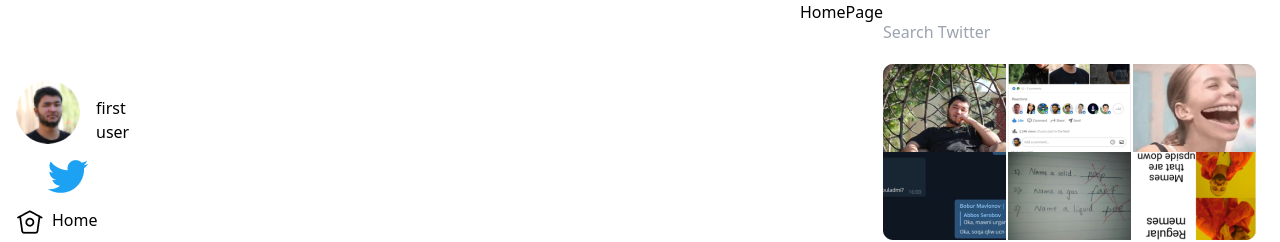
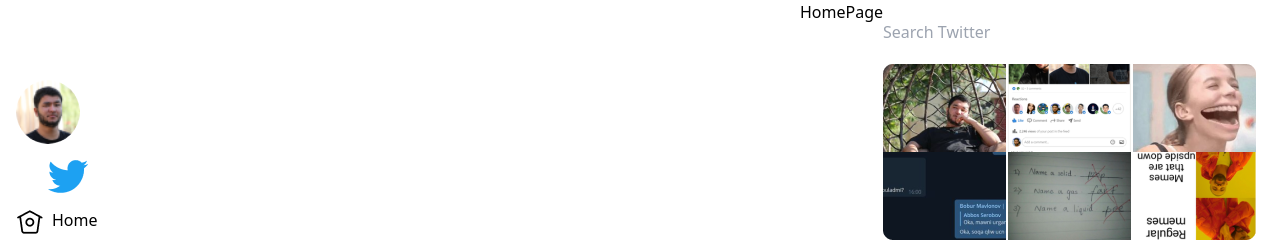
Before and after one commit to burgokmen/MockTwitterXfrontend, a React (Vite) app: page /home in a window 1280 px wide. Shown: the top 242 px of the page. Built offline with nearby package versions, Linux system fonts and the light colour scheme.

Commit message:
CREATE UPDATE datacontext  created, props

```diff
--- /dev/null
+++ b/src/contexts/DataContext.tsx
@@ -0,0 +1,54 @@
+import { Dispatch, SetStateAction, createContext, useState } from "react";
+
+export type Profile = {
+  id: number;
+  userHandle: string;
+  firstName: string;
+  lastName: string;
+  email: string;
+  password: string;
+  cellular: string;
+  birthday: Date;
+  location: string;
+  profilePicture: string;
+  profileWallpaper: string;
+  createdAt: string;
+};
+
+export interface ProfileContextInterface {
+  profile: Profile;
+  setProfile: Dispatch<SetStateAction<Profile>>;
+}
+
+const defaultProfile = {
+  profile: {
+    id: 0,
+    userHandle: "",
+    firstName: "",
+    lastName: "",
+    email: "",
+    password: "",
+    cellular: "",
+    birthday: "2000-01-01" as unknown as Date,
+    location: "",
+    profilePicture: "",
+    profileWallpaper: "",
+    createdAt: "",
+  },
+  setProfile: (profile: Profile) => {},
+} as ProfileContextInterface;
+
+export const ProfileContext = createContext(defaultProfile);
+
+type ProfileProviderProps = {
+  children: React.ReactNode;
+};
+
+export default function ProfileProvider({ children }: ProfileProviderProps) {
+  const [profile, setProfile] = useState<Profile>(defaultProfile.profile);
+  return (
+    <ProfileContext.Provider value={{ profile, setProfile }}>
+      {children}
+    </ProfileContext.Provider>
+  );
+}
--- a/src/layout/Navbar.tsx
+++ b/src/layout/Navbar.tsx
@@ -1,4 +1,4 @@
-import React from "react";
+import React, { useContext } from "react";
 import homeLogo from "../assets/home.png";
 import explore from "../assets/explore.png";
 import notification from "../assets/notification.png";
@@ -9,11 +9,14 @@ import profileblack from "../assets/profileblack.png";
 import more from "../assets/more.png";
 import twitterL from "../assets/twitterLogo.png";
 import picbobur from "../assets/ornekboburpic.png";
+import { ProfileContext } from "../contexts/DataContext";
 
 const Navbar: React.FC<object> = () => {
   const logoutHandler = () => {
     localStorage.clear();
   };
+
+  const { profile } = useContext(ProfileContext);
 
   return (
     <div className="w-[50rem] mt-20">
@@ -83,8 +86,8 @@ const Navbar: React.FC<object> = () => {
           alt="bobur"
         />
         <div className="pt-4">
-          <h1>first</h1>
-          <p>user</p>
+          <h1>{profile.firstName}</h1>
+          <p>{profile.userHandle}</p>
         </div>
       </div>
     </div>
--- a/src/main.tsx
+++ b/src/main.tsx
@@ -4,10 +4,14 @@ import { BrowserRouter } from "react-router-dom";
 import App from "./App.tsx";
 import "./index.css";
 
+import ProfileProvider from "./contexts/DataContext.tsx";
+
 ReactDOM.createRoot(document.getElementById("root")!).render(
   <React.StrictMode>
-    <BrowserRouter>
-      <App />
-    </BrowserRouter>
+    <ProfileProvider>
+      <BrowserRouter>
+        <App />
+      </BrowserRouter>
+    </ProfileProvider>
   </React.StrictMode>
 );
--- a/src/pages/LoginPage.tsx
+++ b/src/pages/LoginPage.tsx
@@ -4,6 +4,8 @@ import { useNavigate } from "react-router-dom";
 import * as yup from "yup";
 import twitterL from "../assets/twitterLogo.png";
 import axios from "axios";
+import { useContext } from "react";
+import { ProfileContext } from "../contexts/DataContext";
 
 type FormValues = {
   email: string;
@@ -50,6 +52,7 @@ const resolver: Resolver<FormValues> = async (values) => {
 
 export default function LoginPage() {
   const history = useNavigate();
+  const { profile, setProfile } = useContext(ProfileContext);
   const {
     register,
     handleSubmit,
@@ -66,6 +69,8 @@ export default function LoginPage() {
       .post("http://localhost:9000/profile/login", data)
       .then((res) => {
         console.log(res);
+        setProfile(res.data);
+        console.log("profile", profile);
         history(`/profile/${res.data.userHandle}`);
       })
       .catch((err) => {
```
